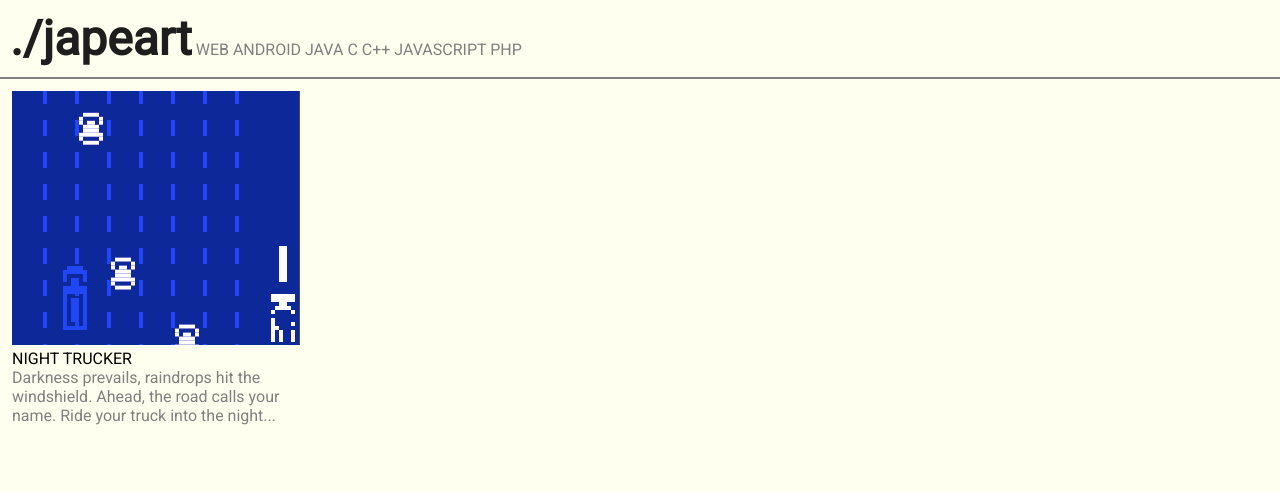
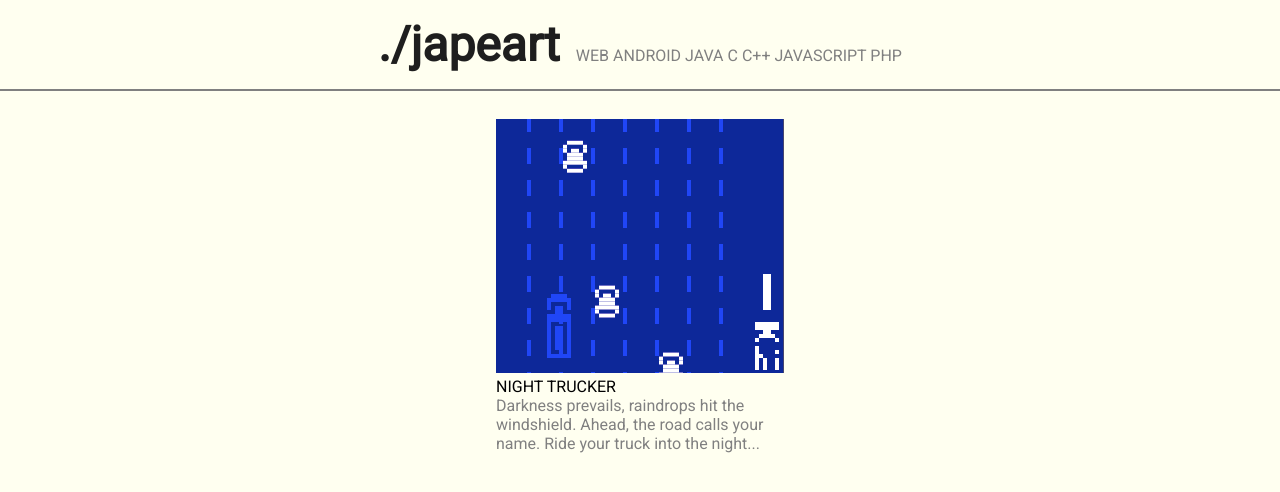
Before and after one commit to japeart/japeart.github.io, a PHP site: page / in a window 1280 px wide. Shown: the top 492 px of the page. Run offline with PHP 8.4, Linux system fonts and the light colour scheme.

Commit message:
Styling update

```diff
--- a/index.html
+++ b/index.html
@@ -9,12 +9,12 @@
 </head>
 
 <body>
-<header>
+<header class="flex-container">
   <h1>./japeart</h1>
   <p id="tagline">web android java c c++ javascript PHP</p>
 </header>
 <hr />
-    <div>
+    <div class="flex-container">
       <table>
         <tr>
           <td class="gameColumn">
--- a/style.css
+++ b/style.css
@@ -1,11 +1,22 @@
 * {
   padding: 0px;
   margin: 0px;
+  /* border-style: solid;
+  border-width: 1px; */
 }
 
 html {
   background-color: Ivory;
   font-family: 'Roboto', sans-serif;
+}
+
+.flex-container {
+  display: flex;
+  flex-direction: row;
+  justify-content: center;
+  align-items: baseline;
+  padding: 1em;
+  align-content: space-between;
 }
 
 header {
@@ -16,13 +27,12 @@ h1 {
   font-size: 48px;
   font-weight:bolder;
   color: #1e1e1e;
-  display: inline;
 }
 
 #tagline {
-  display: inline;
   color: gray;
   text-transform: uppercase;
+  padding-left: 1em;
 }
 
 
```
